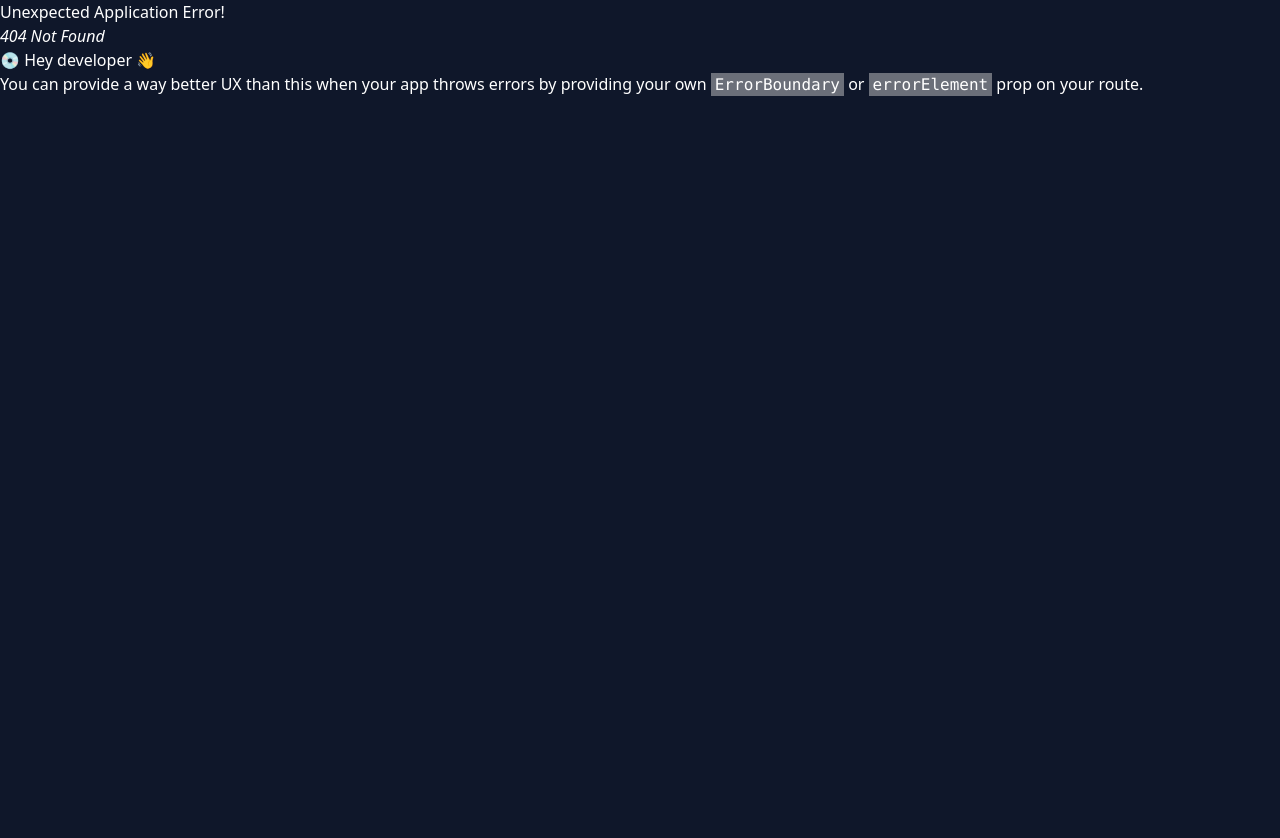
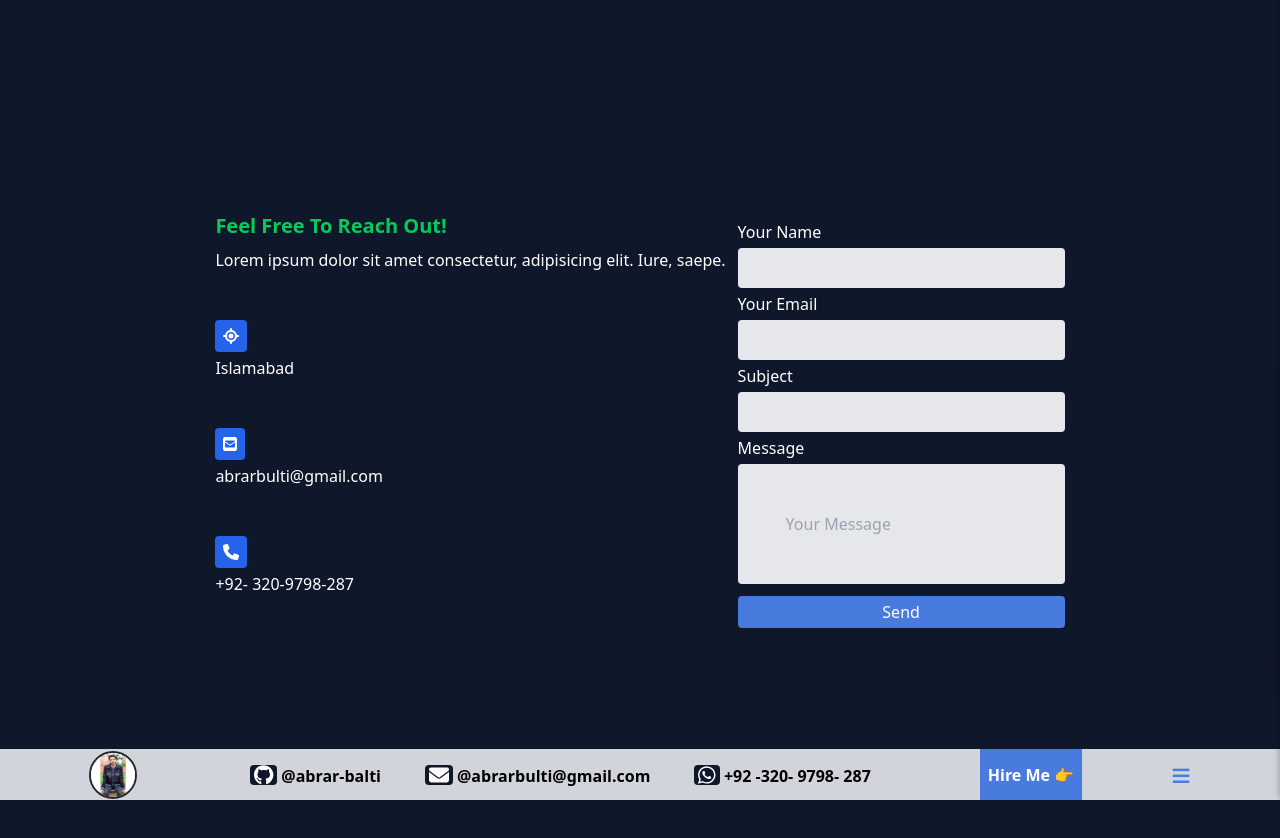
Before and after one commit to abrar-balti/portfolio, a React (Vite) app: page /contact in a window 1280 px wide. Before the commit this address had no page. Shown: the top 838 px of the page. Before the commit the page ends 800 px from the top, so only its background shows below. Built offline with nearby package versions, Linux system fonts and the light colour scheme.

Commit message:
contact page has been added

```diff
--- a/src/components/header/Header.jsx
+++ b/src/components/header/Header.jsx
@@ -136,14 +136,14 @@ const Header = () => {
               </NavLink>
             </li>
             <li>
-              <a href="#">
+              <Link to="skills">
                 {" "}
                 <FontAwesomeIcon
                   icon={faCode}
                   className="mr-3 text-[#497ADE] md:text-xl"
                 />
                 Skills
-              </a>
+              </Link>
             </li>
             <li>
               <a href="#">
@@ -165,14 +165,14 @@ const Header = () => {
               </a>
             </li>
             <li>
-              <a href="#">
+              <Link to="contact">
                 {" "}
                 <FontAwesomeIcon
                   icon={faAddressBook}
                   className="mr-4 text-[#497ADE]"
                 />
                 Contact
-              </a>
+              </Link>
             </li>
           </ul>
 
--- /dev/null
+++ b/src/pages/contact/Contact.jsx
@@ -0,0 +1,83 @@
+import React from "react";
+import image from "../../assets/svg.png";
+import { FontAwesomeIcon } from "@fortawesome/react-fontawesome";
+import {
+  faLocation,
+  faEnvelopeSquare,
+  faPhone,
+} from "@fortawesome/free-solid-svg-icons";
+
+const Contact = () => {
+  return (
+    <div className="contact-wrapper  flex items-center justify-evenly mt-[200px] px-6 mb-[300px] w-full h-screen md:mt-0 ">
+      <div className="container-body  md:flex  md:items-center md:justify-evenly flex-wrap ">
+        <div className="contact-left   ">
+          {/* <img
+              src={image}
+              alt=""
+              className="w-[240px] h-[240px]  pt-3 md:w-[400px] md:h-[400px]"
+            /> */}
+          <h1 className="text-xl text-[#03CC5B] font-semibold my-2  ">
+            Feel Free To Reach Out!
+          </h1>
+
+          <p>
+            Lorem ipsum dolor sit amet consectetur, adipisicing elit. Iure,
+            saepe.
+          </p>
+          <FontAwesomeIcon
+            icon={faLocation}
+            className="mt-12  bg-blue-600 px-2 py-2 rounded"
+          />
+          <h2>Islamabad</h2>
+          <FontAwesomeIcon
+            icon={faEnvelopeSquare}
+            className="mt-12 bg-blue-600  px-2 py-2 rounded"
+          />
+          <h2>abrarbulti@gmail.com</h2>
+          <FontAwesomeIcon
+            icon={faPhone}
+            className="mt-12 bg-blue-600  px-2 py-2 rounded"
+          />
+          <h2>+92- 320-9798-287</h2>
+        </div>
+        <div className="contact-right  flex flex-col mt-12 gap-1 md:ml-3">
+          <label htmlFor="Name">Your Name</label>
+          <input
+            type="text"
+            name="name"
+            id=""
+            className="p-2 rounded outline-none  bg-gray-200 text-black"
+          />
+          <label htmlFor="Name">Your Email</label>
+          <input
+            type="text"
+            name="Email"
+            id=""
+            className="p-2 rounded outline-none  bg-gray-200 text-black"
+          />
+          <label htmlFor="Name">Subject</label>
+          <input
+            type="text"
+            name="name"
+            id=""
+            className="p-2 rounded outline-none bg-gray-200 text-black "
+          />
+          <label htmlFor="Message">Message</label>
+          <input
+            type="text"
+            name=""
+            id=""
+            className="p-12 rounded outline-none  bg-gray-200 text-black"
+            placeholder="Your Message"
+          />
+          <button className="bg-[#497ADE] text-white px-2 py-1 rounded mt-2 cursor-pointer hover:bg-blue-600">
+            Send
+          </button>
+        </div>
+      </div>
+    </div>
+  );
+};
+
+export default Contact;
--- /dev/null
+++ b/src/pages/skills/Skills.jsx
@@ -0,0 +1,17 @@
+import React from "react";
+
+const Skills = () => {
+  return (
+    <>
+      <div className="skills-wrapper">
+        <div className="skills-container">
+          <h1 className="text-3xl text-[#03CC5B] font-semibold my-2 ">
+            Skills
+          </h1>
+        </div>
+      </div>
+    </>
+  );
+};
+
+export default Skills;
```
Also changed, not shown: src/App.jsx (deleted, +0 -18 lines), src/main.jsx (+10 -0 lines).
